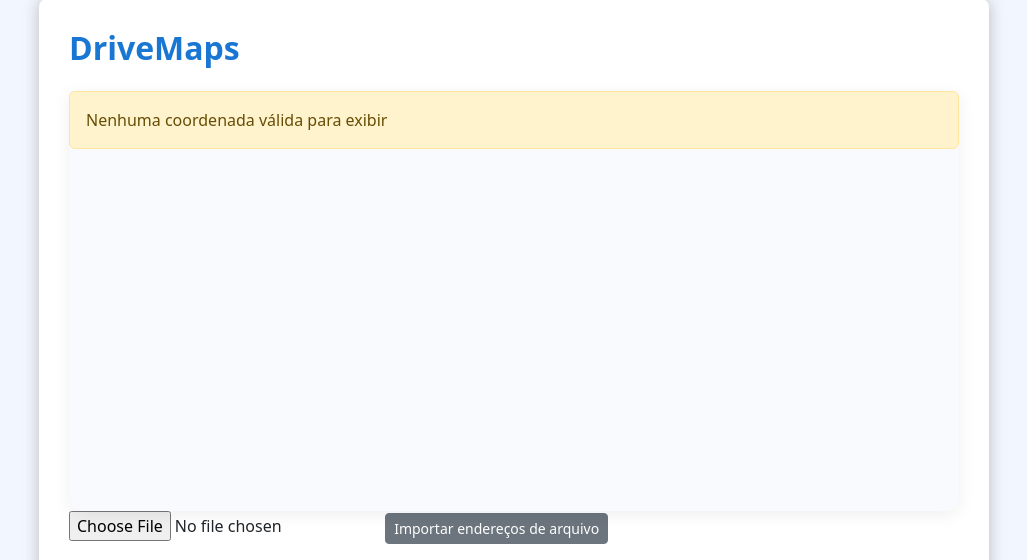
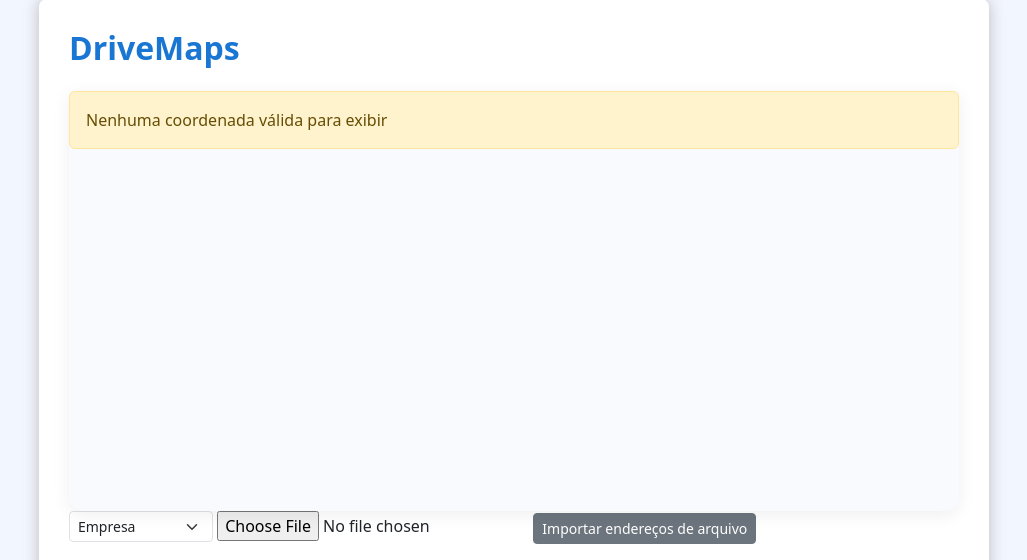
Before and after one commit to kaled182/drivemaps, a Flask app: template app/templates/preview.html in a window 1280 px wide. Shown: the part 37-597 px from the top of the page, without its empty margins (126-1153 px from the left). Run offline with Flask 3, Linux system fonts and the light colour scheme; the template is opened without the code that fills it, so the values that code supplies are empty; some libraries are stand-ins or nearby versions.

Commit message:
Update preview.html

```diff
--- a/app/templates/preview.html
+++ b/app/templates/preview.html
@@ -12,9 +12,15 @@
     <div id="map" style="width:100%;height:100%;min-height:220px;"></div>
 </div>
 
-<!-- CAMPO DE UPLOAD PARA IMPORTAR PLANILHA -->
+<!-- CAMPO DE UPLOAD PARA IMPORTAR PLANILHA + SELEÇÃO DA EMPRESA -->
 <div class="d-flex flex-row gap-2 mb-3">
     <form id="form-upload" enctype="multipart/form-data" method="post" action="{{ url_for('main.import_planilha') }}">
+        <select name="empresa" class="form-select form-select-sm" style="width:auto;display:inline-block" required>
+            <option value="">Empresa</option>
+            <option value="delnext">Delnext</option>
+            <option value="paack">Paack (Padrão)</option>
+            <!-- Adicione outras empresas aqui -->
+        </select>
         <input type="file" name="planilha" accept=".xls,.xlsx,.csv" required>
         <button type="submit" class="btn btn-secondary btn-sm">Importar endereços de arquivo</button>
     </form>
```
